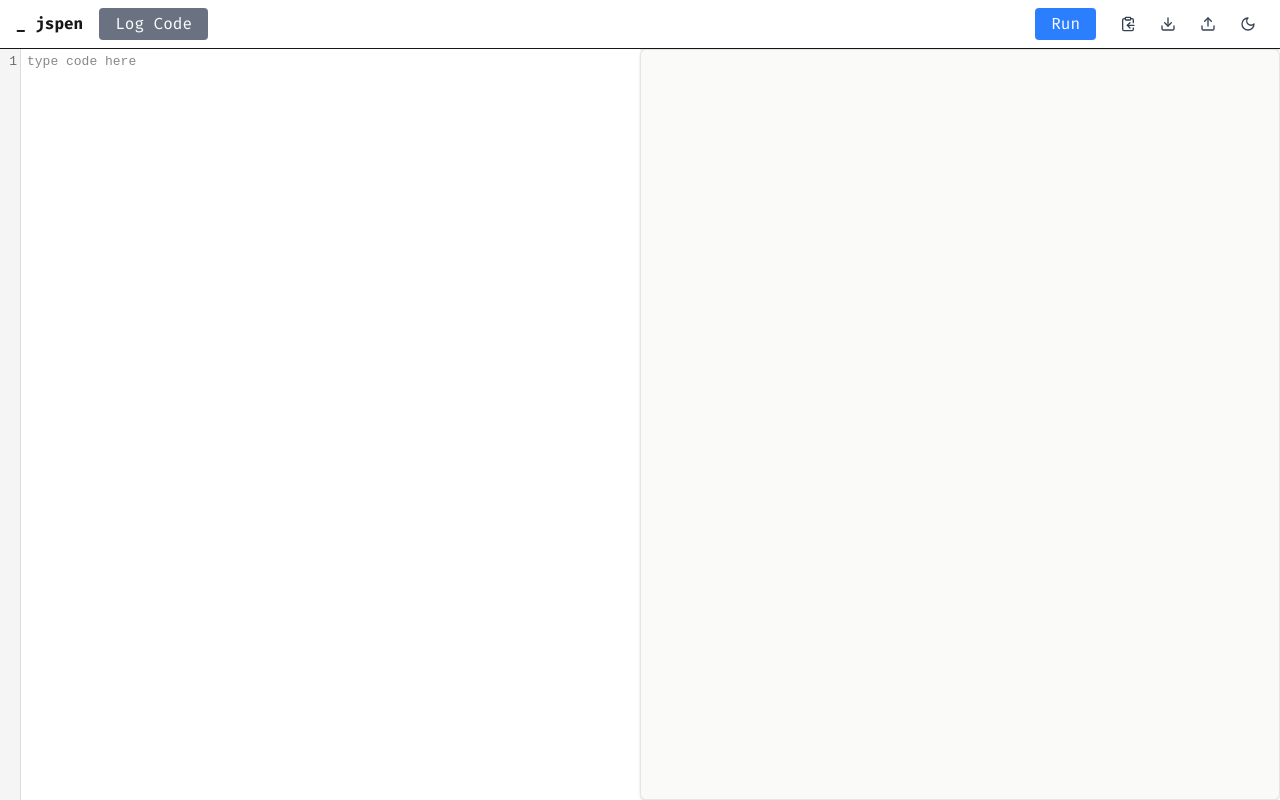
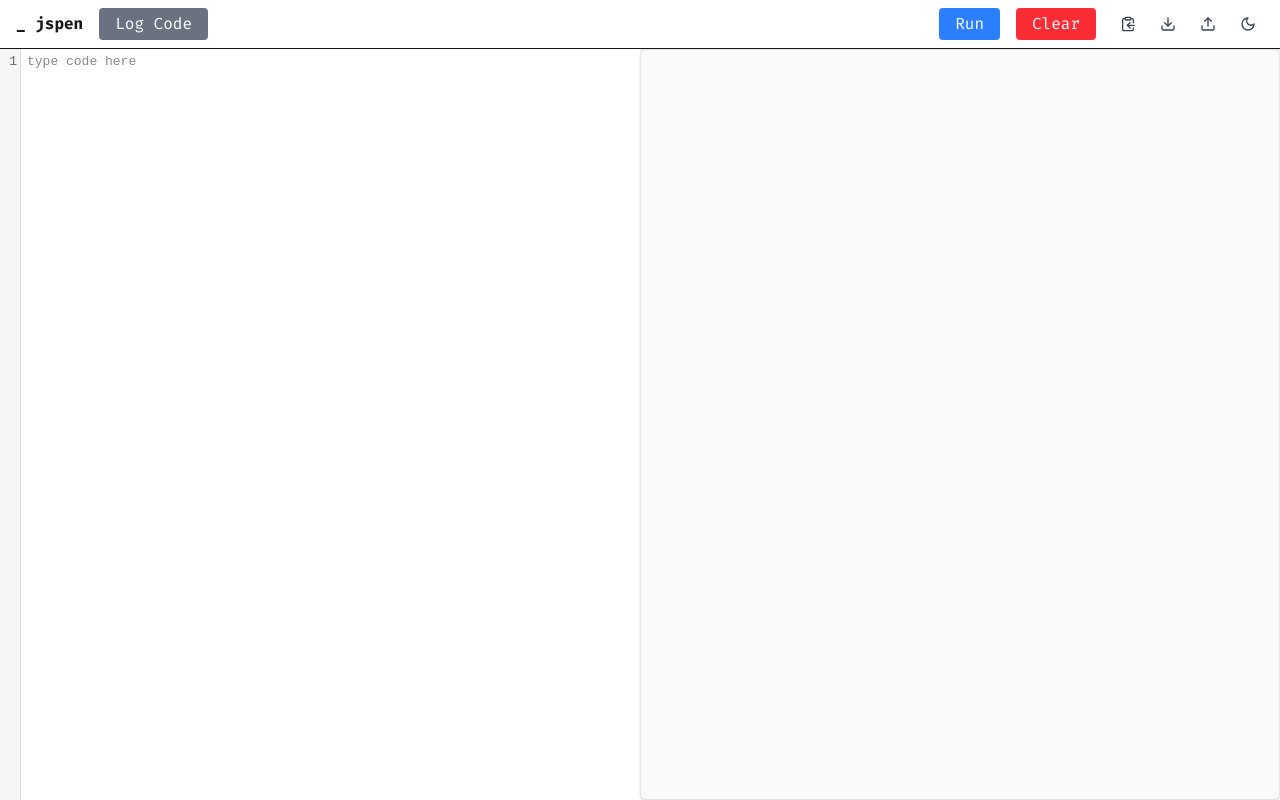
Before and after one commit to Virabyan99/code-editor-production-v1, a Next.js app: page / in a window 1280 px wide. Built offline with nearby package versions, Linux system fonts and the light colour scheme.

Commit message:
L 5 done with clear button

```diff
--- a/components/Toolbar.tsx
+++ b/components/Toolbar.tsx
@@ -1,14 +1,12 @@
 'use client';
 
 import { useCodeRunner } from '@/lib/useCodeRunner';
-import { useEditorStore } from '@/lib/store';
-import { useConsoleStore } from '@/lib/store';
+import { useEditorStore, useConsoleStore } from '@/lib/store';
 import { Sun, Moon, Download, Upload, ClipboardCopy } from 'lucide-react';
 import { useTheme } from 'next-themes';
 import { z } from 'zod';
 import { ChangeEvent, useRef, useState, useEffect } from 'react';
 
-// File schema (unchanged)
 const fileSchema = z.object({
   name: z.string().endsWith('.js').or(z.string().endsWith('.txt')).or(z.string().endsWith('.json')),
   content: z.string().min(1),
@@ -19,16 +17,14 @@ export default function Toolbar() {
   const code = useEditorStore((s) => s.code);
   const setCode = useEditorStore((s) => s.setCode);
   const clearConsole = useConsoleStore((s) => s.clear);
-  const { resolvedTheme, setTheme } = useTheme(); // Use resolvedTheme
+  const { resolvedTheme, setTheme } = useTheme();
   const inputRef = useRef<HTMLInputElement>(null);
   const [mounted, setMounted] = useState(false);
 
-  // Set mounted to true after the component mounts on the client
   useEffect(() => {
     setMounted(true);
   }, []);
 
-  // Other functions (unchanged)
   const copy = async () => {
     try {
       await navigator.clipboard.writeText(code);
@@ -52,7 +48,6 @@ export default function Toolbar() {
   const onUpload = async (e: ChangeEvent<HTMLInputElement>) => {
     const file = e.target.files?.[0];
     if (!file) return;
-
     const text = await file.text();
     try {
       fileSchema.parse({ name: file.name, content: text });
@@ -69,6 +64,12 @@ export default function Toolbar() {
     setTheme(resolvedTheme === 'dark' ? 'light' : 'dark');
   };
 
+  // Add clear function
+  const clear = () => {
+    setCode('');        // Reset editor
+    clearConsole();     // Reset console
+  };
+
   return (
     <header className="flex items-center gap-2 border-b px-4 py-2 shadow-sm">
       <span className="font-bold">_ jspen</span>
@@ -83,6 +84,12 @@ export default function Toolbar() {
         className="ml-auto bg-blue-500 text-white px-4 py-1 rounded hover:bg-blue-600"
       >
         Run
+      </button>
+      <button
+        onClick={clear} // Add Clear button
+        className="ml-2 bg-red-500 text-white px-4 py-1 rounded hover:bg-red-600"
+      >
+        Clear
       </button>
       <button
         onClick={copy}
@@ -120,7 +127,7 @@ export default function Toolbar() {
         {mounted ? (
           resolvedTheme === 'dark' ? <Sun className="size-4" /> : <Moon className="size-4" />
         ) : (
-          <Moon className="size-4" /> // Default matches server render
+          <Moon className="size-4" />
         )}
       </button>
     </header>
--- a/lib/devConsole.ts
+++ /dev/null
@@ -1,5 +0,0 @@
-import { useConsoleStore } from '@/lib/store';
-
-export const devLog = (msg: string) => {
-  useConsoleStore.getState().addLog(msg);
-};
```
